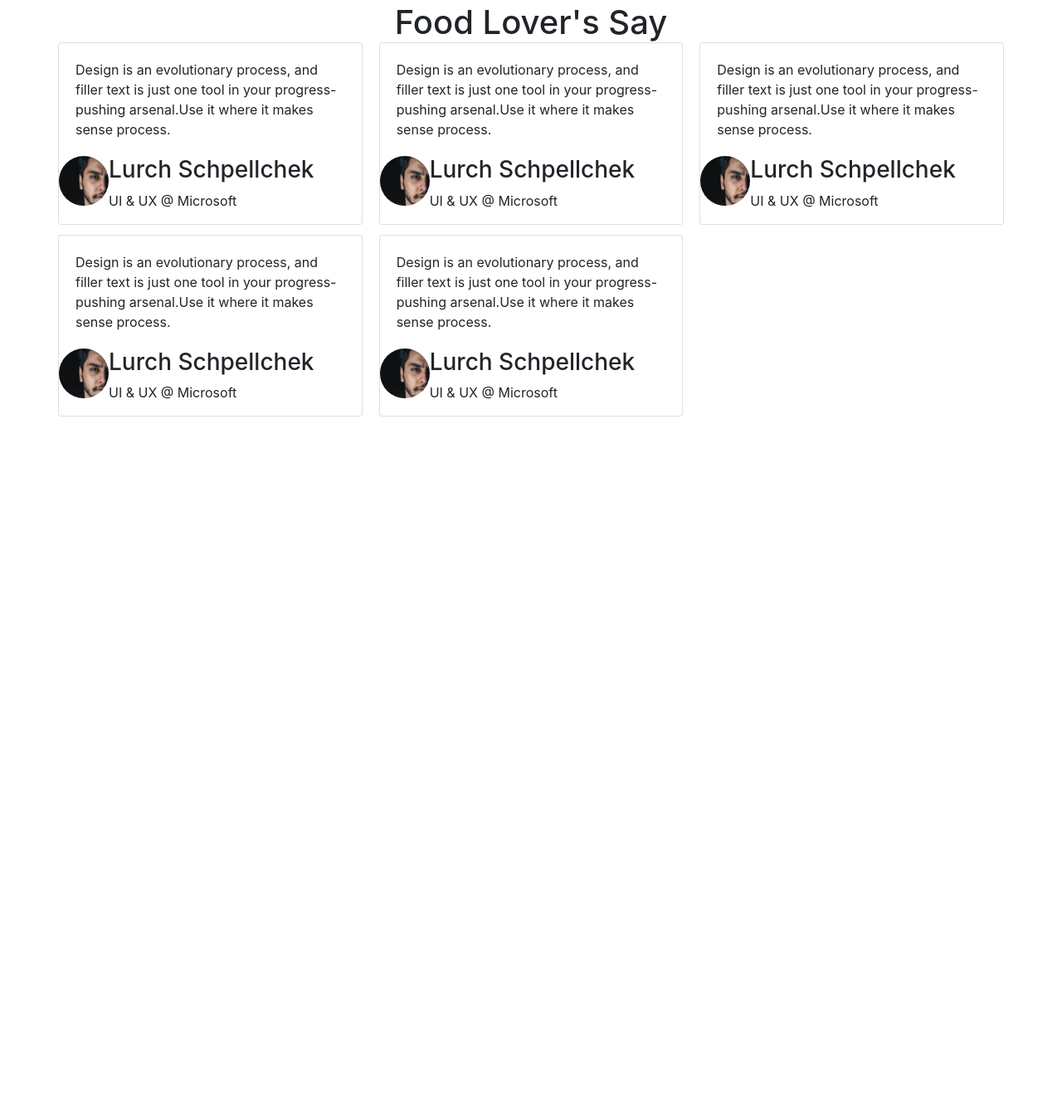
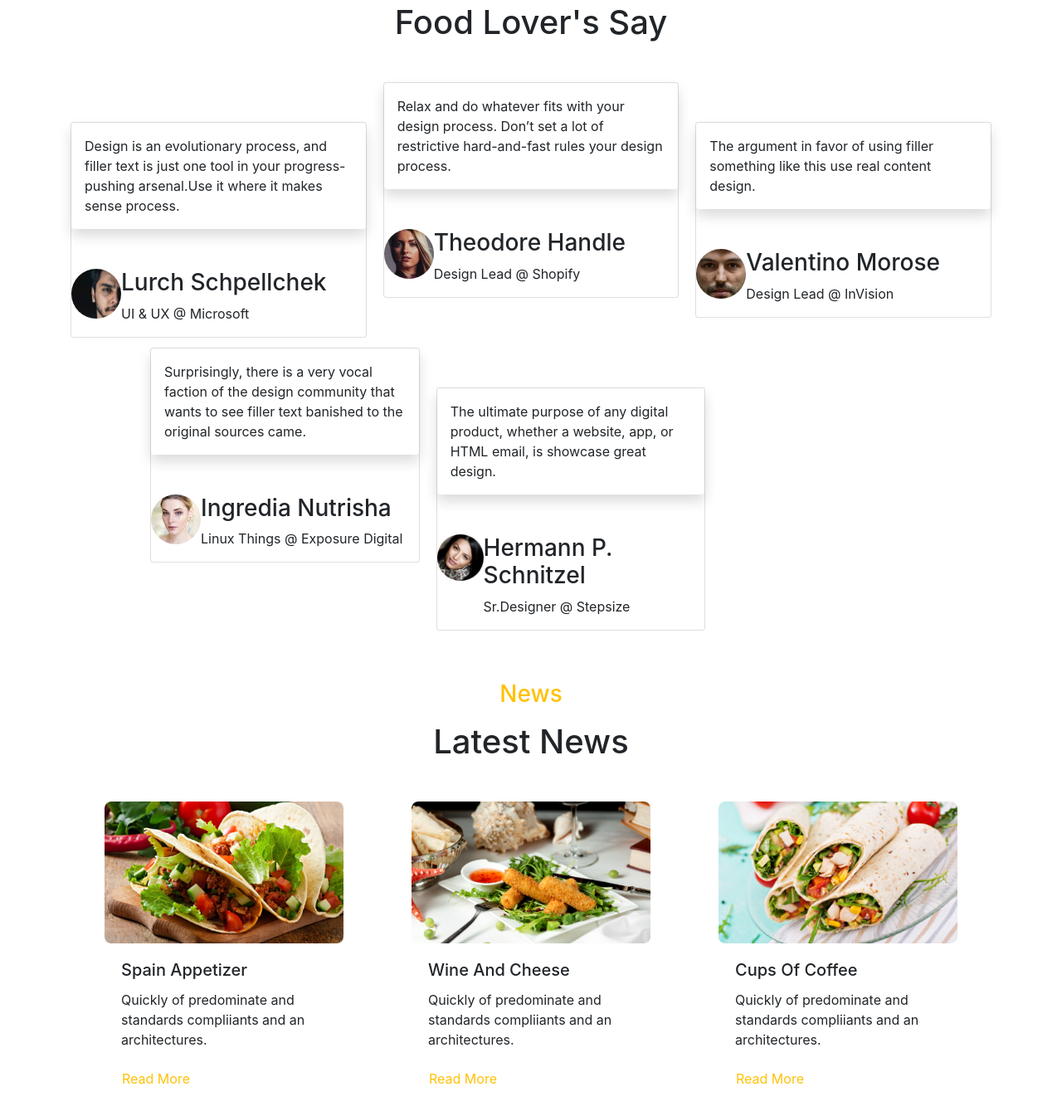
Before and after one commit to tamunakha/final, a plain HTML site: page index.html in a window 1280 px wide. Shown: the part 3229-4568 px from the top of the page at 83% size. Before the commit the page ends 3743 px from the top, so only its background shows below. Drawn offline with nearby package versions, Linux system fonts and the light colour scheme.

Commit message:
edd comit

```diff
--- a/index.html
+++ b/index.html
@@ -143,10 +143,9 @@
                     <h3 class="card-title text-warning mt-5">Testimonials</h3>
                     <h1 class="card-text mt-3">Food Lover's Say</h1>
                 </div>
-                <div class="row">
-                <div class="card-columns">
-                    <div class="card ">
-                        <div class="card-body col ">
+                <div class="card-columns mt-5">
+                    <div class="card mt-5 ">
+                        <div class="card-body shadow p-3 mb-5 bg-white rounded">
                             <p class="card-text">Design is an evolutionary process, and filler text is just one tool in your progress-pushing arsenal.Use it where it makes sense process.</p>
                             </div>
                             <div class="d-flex">
@@ -161,70 +160,109 @@
                         </div>
                     </div>
                     <div class="card ">
-                        <div class="card-body col ">
-                            <p class="card-text">Design is an evolutionary process, and filler text is just one tool in your progress-pushing arsenal.Use it where it makes sense process.</p>
+                        <div class="card-body shadow p-3 mb-5 bg-white rounded">
+                            <p class="card-text">Relax and do whatever fits with your design process. Don’t set a lot of restrictive hard-and-fast rules your design process.</p>
                             </div>
                             <div class="d-flex">
                                 <div>
-                             <img src="photo/lurch.png" class="card-img-top" alt="lurch">
+                             <img src="photo/theodore.png" class="card-img-top" alt="theodore">
                              </div>
                              <div>
-                                <h3>Lurch Schpellchek</h3>
-                                <P>UI & UX @ Microsoft</P>
+                                <h3>Theodore Handle</h3>
+                                <P>Design Lead @ Shopify</P>
                              </div>
 
                         </div>
                     </div>
-                    <div class="card ">
-                        <div class="card-body col ">
-                            <p class="card-text">Design is an evolutionary process, and filler text is just one tool in your progress-pushing arsenal.Use it where it makes sense process.</p>
+                    <div class="card mt-5">
+                        <div class="card-body shadow p-3 mb-5 bg-white rounded">
+                            <p class="card-text">The argument in favor of using filler something like this use real content design.</p>
                             </div>
                             <div class="d-flex">
                                 <div>
-                             <img src="photo/lurch.png" class="card-img-top" alt="lurch">
+                             <img src="photo/valentino.png" class="card-img-top" alt="valentino">
                              </div>
                              <div>
-                                <h3>Lurch Schpellchek</h3>
-                                <P>UI & UX @ Microsoft</P>
+                                <h3>Valentino Morose</h3>
+                                <P>Design Lead @ InVision</P>
                              </div>
 
                         </div>
                     </div>
                      </div>
-                         <div class="card-columns">
-                                    <div class="card">
-                                        <div class="card-body">
-                                            <p class="card-text">Design is an evolutionary process, and filler text is just one tool in your progress-pushing arsenal.Use it where it makes sense process.</p>
+                         <div class="card-columns mx-5">
+                                    <div class="card mx-5">
+                                        <div class="card-body shadow p-3 mb-5 bg-white rounded">
+                                            <p class="card-text">Surprisingly, there is a very vocal faction of the design community that wants to see filler text banished to the original sources came.</p>
                                             </div>
                                             <div class="d-flex">
                                                 <div>
-                                             <img src="photo/lurch.png" class="card-img-top" alt="lurch">
+                                             <img src="photo/ingredia.png" class="card-img-top" alt="ingredia">
                                              </div>
                                              <div>
-                                                <h3>Lurch Schpellchek</h3>
-                                                <P>UI & UX @ Microsoft</P>
+                                                <h3>Ingredia Nutrisha</h3>
+                                                <P>Linux Things @ Exposure Digital</P>
                                              </div>
 
                                         </div>
                                     </div>
-                                    <div class="card">
-                                        <div class="card-body">
-                                            <p class="card-text">Design is an evolutionary process, and filler text is just one tool in your progress-pushing arsenal.Use it where it makes sense process.</p>
+                                    <div class="card mx-5 mt-5">
+                                        <div class="card-body shadow p-3 mb-5 bg-white rounded">
+                                            <p class="card-text">The ultimate purpose of any digital product, whether a website, app, or HTML email, is showcase great design.</p>
                                             </div>
                                             <div class="d-flex">
                                                 <div>
-                                             <img src="photo/lurch.png" class="card-img-top" alt="lurch">
+                                             <img src="photo/hermann.png" class="card-img-top" alt="hermann">
                                              </div>
                                              <div>
-                                                <h3>Lurch Schpellchek</h3>
-                                                <P>UI & UX @ Microsoft</P>
+                                                <h3>Hermann P. Schnitzel</h3>
+                                                <P>Sr.Designer @ Stepsize</P>
                                              </div>
 
                                         </div>
                                     </div>
                                 </div>
                         </div>
-                        </div>
+                        </section>
+                        <section mt-5>
+                            <div class="container mt-5">
+                                <div class="text-center mt-5">
+                                    <h3 class="card-title text-warning  mt-5">News</h3>
+                                    <h1 class="card-text mt-3">Latest News</h1>
+                                </div>
+                                <div class="d-flex mt-5">
+                                    <div class="card mx-auto border-0" style="width: 18rem;">
+                                        <img src="photo/food.png" class="card-img-top" alt="food">
+                                        <div class="card-body">
+                                          <h5 class="card-title">Spain Appetizer</h5>
+                                          <p class="card-text">Quickly of predominate and standards compliiants and an architectures.</p>
+                                          <a href="#" class="btn btn-link text-warning text-decoration-none pl-0">Read More</a>
+                                        </div>
+                                      </div>
+                                      <div class="card mx-auto border-0" style="width: 18rem;">
+                                        <img src="photo/cheese.png" class="card-img-top" alt="cheese">
+                                        <div class="card-body">
+                                          <h5 class="card-title">Wine And Cheese</h5>
+                                          <p class="card-text">Quickly of predominate and standards compliiants and an architectures.</p>
+                                          <a href="#" class="btn btn-link text-warning text-decoration-none pl-0">Read More</a>
+                                        </div>
+                                      </div>
+                                      <div class="card mx-auto border-0" style="width: 18rem;">
+                                        <img src="photo/bread.png" class="card-img-top" alt="bread">
+                                        <div class="card-body">
+                                          <h5 class="card-title">Cups Of Coffee</h5>
+                                          <p class="card-text">Quickly of predominate and standards compliiants and an architectures.</p>
+                                          <a href="#" class="btn btn-link text-warning text-decoration-none pl-0">Read More</a>
+                                        </div>
+                                      </div>
+                                </div>
+
+                            </div>
+                        </section>
+                        <section>
+                            <div class="container">
+
+                            </div>
                         </section>
 
 
```
Also changed, not shown: photo/bread.png (added), photo/cheese.png (added), photo/food.png (added), photo/leaf.png (added).
